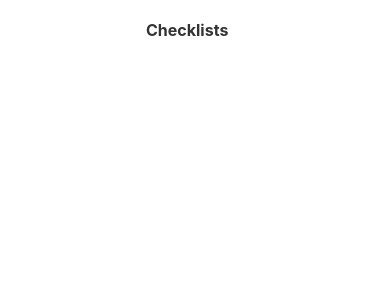
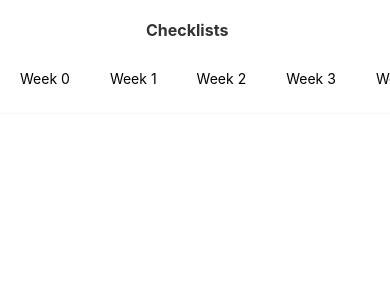
Before and after one commit to JudithHopps/React-native-checklist, a React Native app: screen / in a window 390 px wide. Shown: the top 300 px of the page. Built offline with nearby package versions, Linux system fonts and the light colour scheme.

Commit message:
feat : weekSelection

```diff
--- a/App.tsx
+++ b/App.tsx
@@ -1,40 +1,47 @@
 import React, {useState} from 'react';
-import {View, StyleSheet} from 'react-native';
-import ChecklistTitle from './src/components/ChecklistTitle'; // ChecklistTitle 컴포넌트 임포트
-// import WeekSelection from './WeekSelection'; // WeekSelection 컴포넌트 임포트
-// import WeeklyData from './WeeklyData'; // WeeklyData 컴포넌트 임포트
-
-const MainScreen = () => {
-  // const [selectedWeek, setSelectedWeek] = useState(0); // 선택된 주 상태
-
-  // // 주 선택 이벤트 핸들러
-  // const handleSelectWeek = week => {
-  //   setSelectedWeek(week);
-  //   // 선택된 주에 따른 처리
-  // };
-  useState();
-  return (
-    <View style={styles.container}>
-      {/* Checklist 제목 */}
-      <ChecklistTitle title="Checklists" />
-      {/*
-      {/* 0~40주를 선택하는 레이아웃 */}
-      {/* <WeekSelection
-        selectedWeek={selectedWeek}
-        onSelectWeek={handleSelectWeek}
-      // /> */}
-
-      {/* 각 주의 데이터 레이아웃 */}
-      {/* <WeeklyData weekData=해당 주의 데이터 /> */}
-    </View>
-  );
-};
+import {View, StyleSheet, SafeAreaView} from 'react-native';
+import ChecklistTitle from './src/components/ChecklistTitle';
+import WeekSelection from './src/components/WeekSelection';
+import WeeklyData from './src/components/WeeklyData';
+import Divider from './src/components/common/Divider';
 
 const styles = StyleSheet.create({
   container: {
     flex: 1,
-    // 스타일링
+    // alignItems: 'center',
+    // justifyContent: 'center',
+  },
+  weekSelectionContainer: {
+    justifyContent: 'space-around', // 주변에 여백을 두고 배치
+    width: '100%', // 부모 View의 100%를 차지
+    marginBottom: 16,
   },
 });
 
+const MainScreen = () => {
+  const [selectedWeek, setSelectedWeek] = useState(15);
+
+  const handleSelectWeek = (week: number) => {
+    setSelectedWeek(week);
+    console.log(selectedWeek);
+  };
+
+  return (
+    <SafeAreaView style={styles.container}>
+      <ChecklistTitle title="Checklists" />
+
+      <View style={styles.weekSelectionContainer}>
+        <WeekSelection
+          selectedWeek={selectedWeek}
+          onSelectWeek={handleSelectWeek}
+        />
+      </View>
+
+      <Divider />
+
+      <WeeklyData selectedWeek={selectedWeek} />
+    </SafeAreaView>
+  );
+};
+
 export default MainScreen;
--- a/src/components/WeekSelection.tsx
+++ b/src/components/WeekSelection.tsx
@@ -1,37 +1,57 @@
 import React from 'react';
-import {View, Text, StyleSheet} from 'react-native';
+import {View, FlatList, Text, StyleSheet, TouchableOpacity} from 'react-native';
 
 const styles = StyleSheet.create({
-  container: {
-    width: 375,
-    height: 60,
-    flexShrink: 0,
-    paddingVertical: 20,
-    paddingHorizontal: 146,
-    paddingBottom: 18,
-  },
   week: {
     fontSize: 16,
     fontWeight: '700',
     color: '#333',
+    paddingVertical: 10,
+    paddingHorizontal: 20,
   },
 });
 
+type WeekItemProps = {
+  item: number;
+};
+
+const WeekItem: React.FC<WeekItemProps> = ({item}) => (
+  <View style={styles.week}>
+    <Text>{`Week ${item}`}</Text>
+  </View>
+);
+
 type WeekSelectionProps = {
   selectedWeek: number;
-  onSelectWeek: number;
+  onSelectWeek: (week: number) => void;
 };
 
 const WeekSelection: React.FC<WeekSelectionProps> = ({
   selectedWeek,
   onSelectWeek,
 }) => {
+  const data = Array.from({length: 41}, (_, index) => index);
+
+  const handleSelectWeek = (week: number) => {
+    onSelectWeek(week);
+  };
+
+  const renderItem = ({item}: {item: number}) => (
+    <TouchableOpacity onPress={() => handleSelectWeek(item)}>
+      <WeekItem item={item} />
+    </TouchableOpacity>
+  );
+
   return (
-    <View style={styles.container}>
-      <Text style={styles.week}>
-        {selectedWeek} {onSelectWeek}
-      </Text>
-    </View>
+    <FlatList
+      horizontal={true} // 수평 스크롤
+      data={data}
+      renderItem={renderItem}
+      keyExtractor={item => item.toString()}
+      extraData={selectedWeek}
+      onEndReached={() => {}}
+      onEndReachedThreshold={0.5}
+    />
   );
 };
 
--- /dev/null
+++ b/src/components/common/Divider.tsx
@@ -0,0 +1,20 @@
+import React from 'react';
+import {View, StyleSheet} from 'react-native';
+
+type DividerProps = {
+  color?: string;
+  height?: number;
+};
+
+const Divider: React.FC<DividerProps> = ({color = '#F6F5F8', height = 1}) => {
+  const styles = StyleSheet.create({
+    separator: {
+      height: height,
+      backgroundColor: color,
+    },
+  });
+
+  return <View style={styles.separator} />;
+};
+
+export default Divider;
```
Also changed, not shown: package.json (+5 -2 lines), src/assets/svgs/svg.tsx (added, +130 -0 lines), 4 other files (tests, documents, lock files or other folders).
